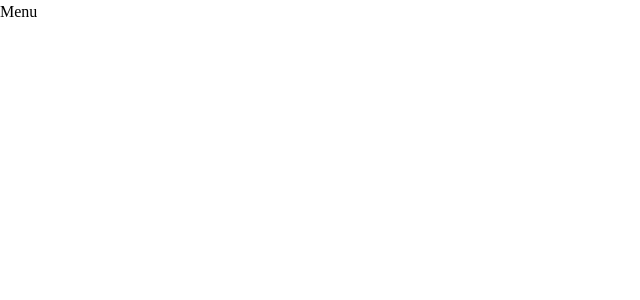
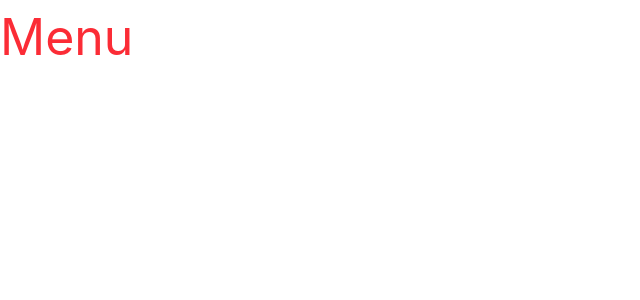
Before and after one commit to tjdud9329/2026-Agadon-Frontend, a React (Vite) app in the folder Agadon/: page / in a window 1280 px wide. Shown: the top 300 px of the page, without its empty margins (0-640 px from the left). Built offline with nearby package versions, Linux system fonts and the light colour scheme.

Commit message:
[Environment] tailwindcss 설치 수정

```diff
--- a/Agadon/package.json
+++ b/Agadon/package.json
@@ -10,9 +10,11 @@
     "preview": "vite preview"
   },
   "dependencies": {
+    "@tailwindcss/vite": "^4.3.3",
     "react": "^19.2.7",
     "react-dom": "^19.2.7",
-    "react-router-dom": "^7.18.1"
+    "react-router-dom": "^7.18.1",
+    "tailwindcss": "^4.3.3"
   },
   "devDependencies": {
     "@eslint/js": "^10.0.1",
--- a/Agadon/src/pages/Menu.jsx
+++ b/Agadon/src/pages/Menu.jsx
@@ -1,5 +1,9 @@
 const Menu = () => {
-  return <div>Menu</div>;
+  return (
+    <div>
+      <div className="flex items-center text-[50px] text-red-500">Menu</div>
+    </div>
+  );
 };
 
 export default Menu;
--- a/Agadon/vite.config.js
+++ b/Agadon/vite.config.js
@@ -4,7 +4,7 @@ import tailwindcss from '@tailwindcss/vite';
 
 // https://vite.dev/config/
 export default defineConfig({
-  plugins: [react()],
+  plugins: [react(), tailwindcss()],
   server: {
     port: 3000,
   },
```
Also changed, not shown: 1 other file (tests, documents, lock files or other folders).
